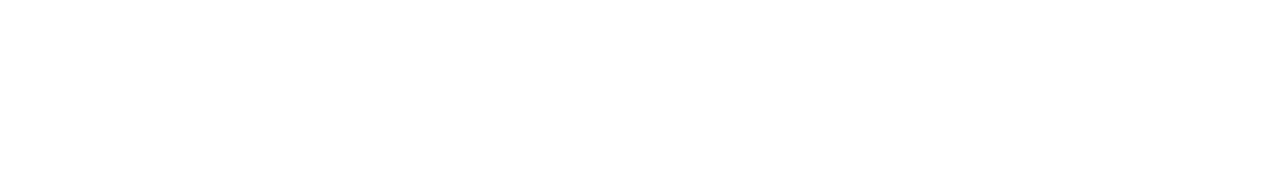
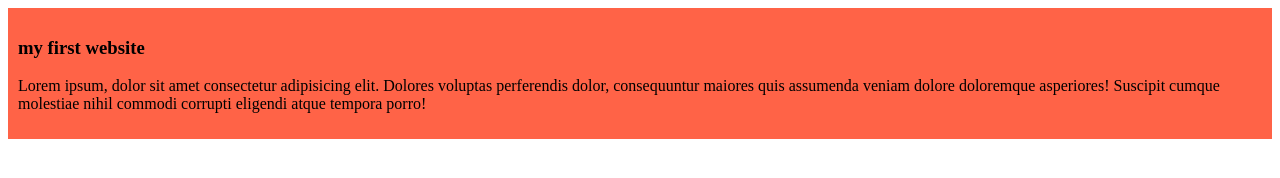
Before and after one commit to moniraafrozane/my_first_github_repo, a plain HTML site: page index.html in a window 1280 px wide. Drawn offline with Linux system fonts and the light colour scheme.

Commit message:
add styles

```diff
--- a/index.html
+++ b/index.html
@@ -4,8 +4,12 @@
     <meta charset="UTF-8">
     <meta name="viewport" content="width=device-width, initial-scale=1.0">
     <title>my first repo</title>
+    <link rel="stylesheet" href="styles/blog.css">
 </head>
 <body>
-
+   <div>
+      <h3>my first website</h3>
+      <p>Lorem ipsum, dolor sit amet consectetur adipisicing elit. Dolores voluptas perferendis dolor, consequuntur maiores quis assumenda veniam dolore doloremque asperiores! Suscipit cumque molestiae nihil commodi corrupti eligendi atque tempora porro!</p>
+   </div>
 </body>
 </html>
--- /dev/null
+++ b/styles/blog.css
@@ -0,0 +1,4 @@
+div{
+    background-color: tomato;
+    padding: 10px;
+}
```
